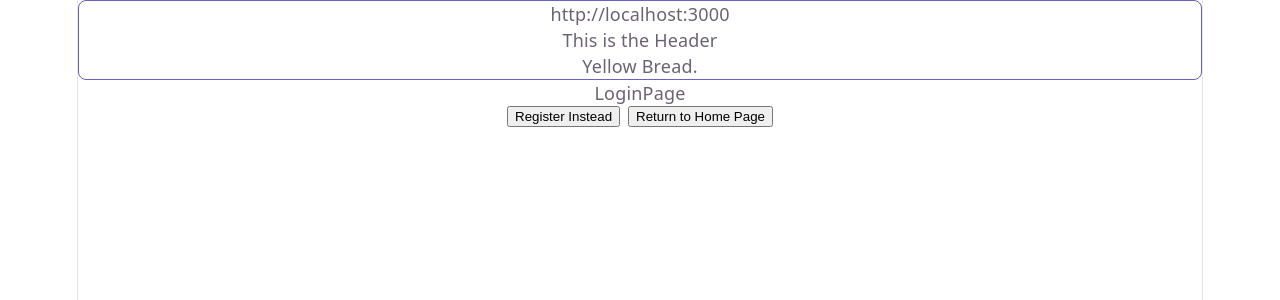
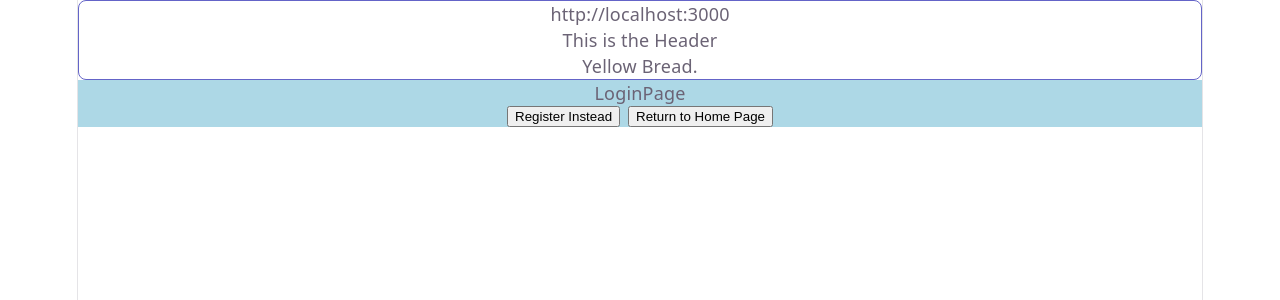
Before and after one commit to nookencranners/ABaCus, a React (Vite) app in the folder Frontend/: page / in a window 1280 px wide. Both pictures are taken after a click on the button "Login". Shown: the top 300 px of the page. Built offline with nearby package versions, Linux system fonts and the light colour scheme.

Commit message:
Testing background for login page

```diff
--- a/Frontend/src/components/LoginPage.jsx
+++ b/Frontend/src/components/LoginPage.jsx
@@ -1,7 +1,7 @@
 const LoginPage = ({ setIsSigning, setIsLogging }) => {
   return (
     <>
-      <div>LoginPage
+      <div style={{backgroundColor: "lightblue"}}>LoginPage
         <div className="PageButtons">
           <div className="AuthButtons">
             <button onClick={() => {
```
